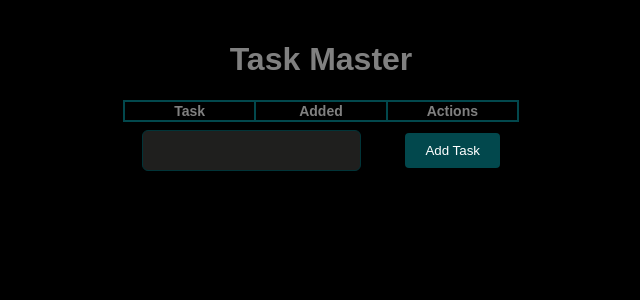
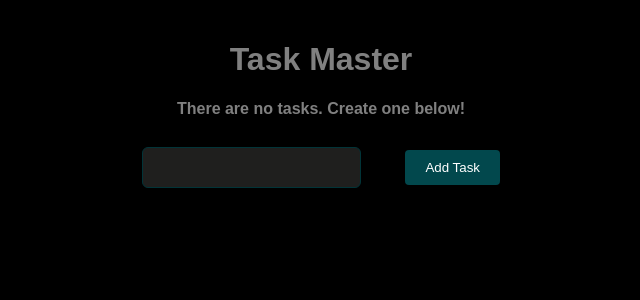
Before and after one commit to fr0stnk/flask_todo, a Flask app: page / in a window 1280 px wide. Shown: the top 300 px of the page, without its empty margins (319-959 px from the left). Run offline with Flask 2, Linux system fonts and the light colour scheme; data that the repository does not hold is empty.

Commit message:
feat: show message when there are no tasks

```diff
--- a/templates/index.html
+++ b/templates/index.html
@@ -7,6 +7,9 @@
 {% block body %}
 <div class="content">
     <h1>Task Master</h1>
+    {% if tasks|length < 1 %}
+    <h4>There are no tasks. Create one below!</h4>
+    {% else %}
     <table>
         <tr>
             <th>Task</th>
@@ -25,7 +28,7 @@
             </tr>
         {% endfor %}
     </table>
-
+    {% endif %}
     <form action="/" method="POST">
         <input type="text" name="content" id="content">
         <input type="submit" value="Add Task">
```
